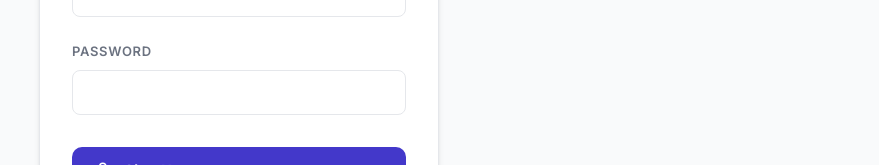
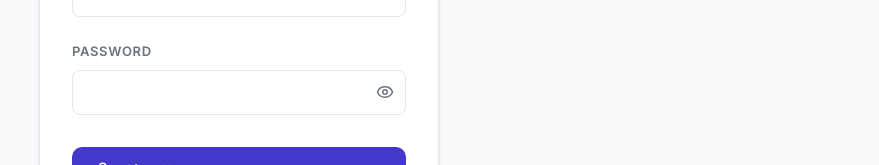
Before and after one commit to manav-mittal-351/ContactNest, a React (Vite) app in the folder client/: page /signup in a window 1280 px wide. Shown: the part 393-558 px from the top of the page, without its empty margins (401-1280 px from the left). Built offline with nearby package versions, Linux system fonts and the light colour scheme.

Commit message:
Add password view/hide toggle to Login and Signup

```diff
--- a/client/src/pages/Login.jsx
+++ b/client/src/pages/Login.jsx
@@ -1,11 +1,12 @@
 import { useState } from 'react';
 import { useAuth } from '../context/AuthContext';
 import { useNavigate, Link } from 'react-router-dom';
-import { LogIn, Sun, Moon } from 'lucide-react';
+import { LogIn, Sun, Moon, Eye, EyeOff } from 'lucide-react';
 
 const Login = () => {
   const [email, setEmail] = useState('');
   const [password, setPassword] = useState('');
+   const [showPassword, setShowPassword] = useState(false);
   const { login, dark, toggleDark } = useAuth();
   const navigate = useNavigate();
 
@@ -46,13 +47,34 @@
             </div>
             <div>
               <label className="form-label">Password</label>
+              <div style={{ position: 'relative' }}>
                 <input
                   className="input-field"
-                type="password"
+                  type={showPassword ? 'text' : 'password'}
                   value={password}
                   onChange={e => setPassword(e.target.value)}
                   required
+                  style={{ paddingRight: '44px' }}
                 />
+                <button
+                  type="button"
+                  onClick={() => setShowPassword(!showPassword)}
+                  style={{
+                    position: 'absolute',
+                    right: '12px',
+                    top: '50%',
+                    transform: 'translateY(-50%)',
+                    background: 'none',
+                    border: 'none',
+                    cursor: 'pointer',
+                    color: 'var(--text-muted)',
+                    display: 'flex',
+                    alignItems: 'center'
+                  }}
+                >
+                  {showPassword ? <EyeOff size={18} /> : <Eye size={18} />}
+                </button>
+              </div>
             </div>
           </div>
           <button className="primary-btn" type="submit" style={{ width: '100%', marginBottom: '16px' }}>
--- a/client/src/pages/Signup.jsx
+++ b/client/src/pages/Signup.jsx
@@ -1,12 +1,13 @@
 import { useState } from 'react';
 import { useAuth } from '../context/AuthContext';
 import { useNavigate, Link } from 'react-router-dom';
-import { UserPlus, Sun, Moon } from 'lucide-react';
+import { UserPlus, Sun, Moon, Eye, EyeOff } from 'lucide-react';
 
 const Signup = () => {
   const [name, setName] = useState('');
   const [email, setEmail] = useState('');
   const [password, setPassword] = useState('');
+  const [showPassword, setShowPassword] = useState(false);
   const { signup, dark, toggleDark } = useAuth();
   const navigate = useNavigate();
 
@@ -58,14 +59,35 @@
             </div>
             <div>
               <label className="form-label">Password</label>
+              <div style={{ position: 'relative' }}>
                 <input
                   className="input-field"
-                type="password"
+                  type={showPassword ? 'text' : 'password'}
                   value={password}
                   onChange={e => setPassword(e.target.value)}
                   required
                   autoComplete="new-password"
+                  style={{ paddingRight: '44px' }}
                 />
+                <button
+                  type="button"
+                  onClick={() => setShowPassword(!showPassword)}
+                  style={{
+                    position: 'absolute',
+                    right: '12px',
+                    top: '50%',
+                    transform: 'translateY(-50%)',
+                    background: 'none',
+                    border: 'none',
+                    cursor: 'pointer',
+                    color: 'var(--text-muted)',
+                    display: 'flex',
+                    alignItems: 'center'
+                  }}
+                >
+                  {showPassword ? <EyeOff size={18} /> : <Eye size={18} />}
+                </button>
+              </div>
             </div>
           </div>
           <button className="primary-btn" type="submit" style={{ width: '100%', marginBottom: '16px' }}>
```
Lines whose indentation alone changed are shown as unchanged.
